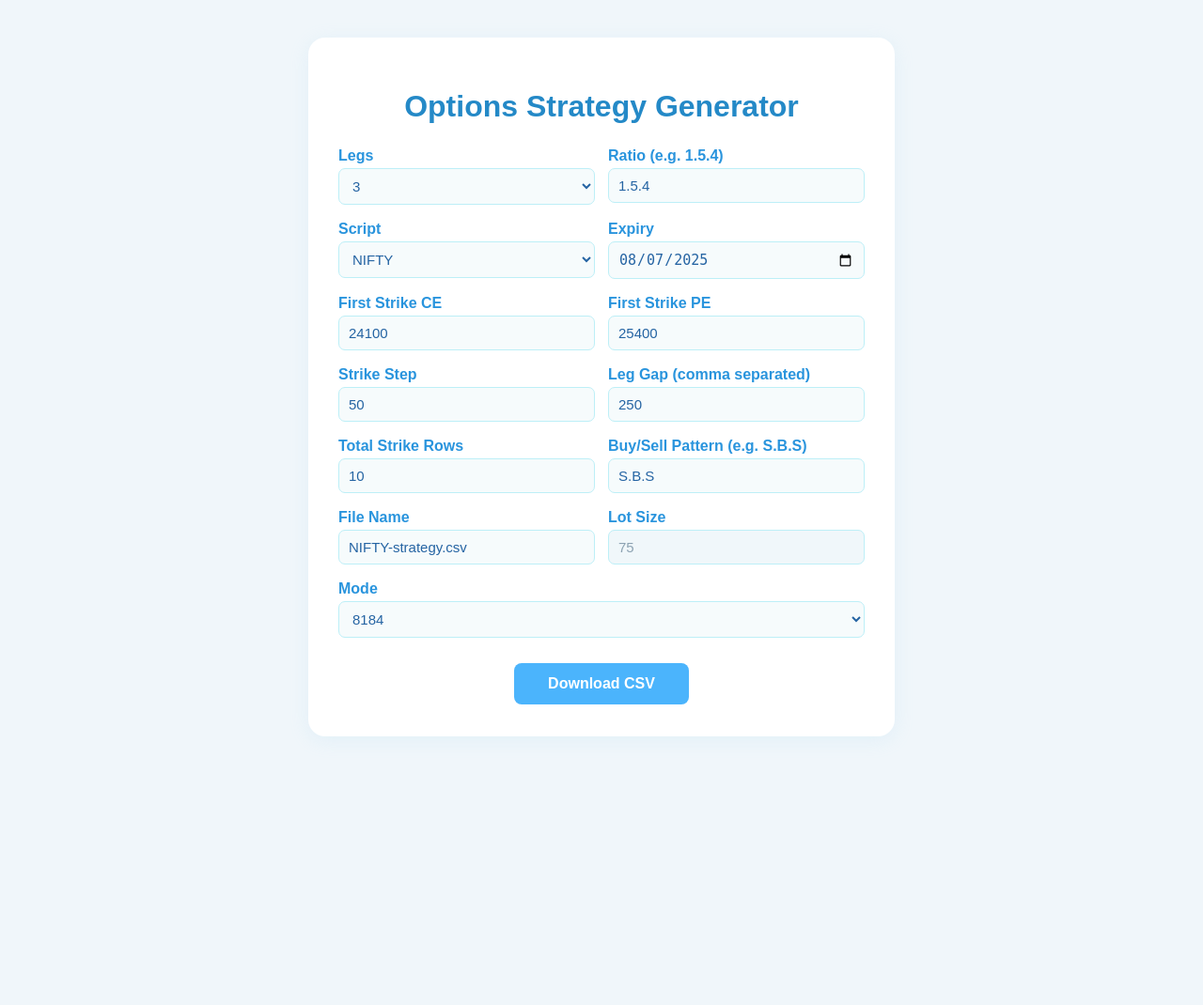
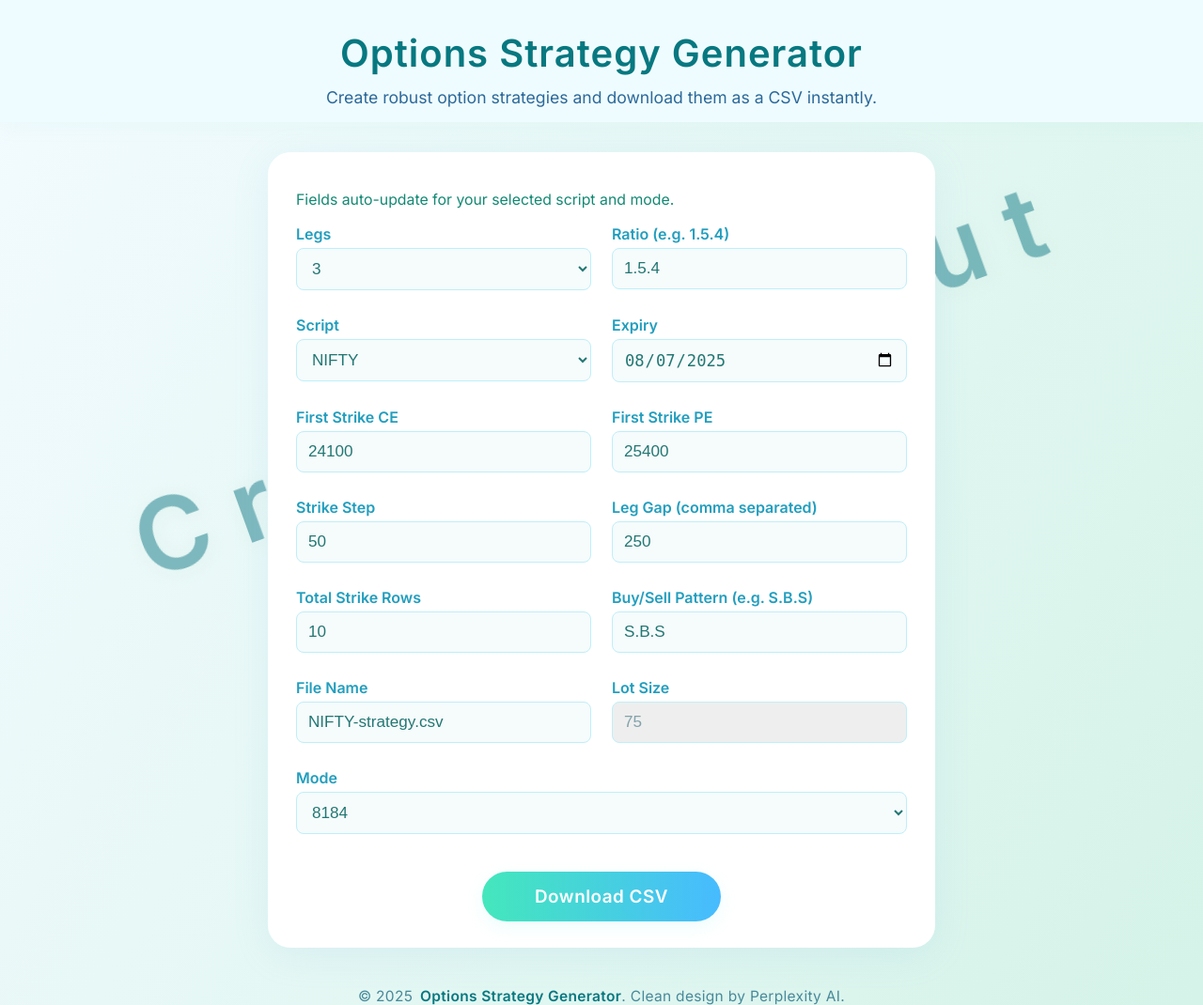
Before and after one commit to mohitrajput9800/Optionstrategy, a Flask app: page / in a window 1280 px wide. Shown: the whole page at 94% size. Before the commit the page ends 784 px from the top, so only its background shows below. Run offline with Flask 3, Linux system fonts and the light colour scheme.

Commit message:
Update form.html

```diff
--- a/templates/form.html
+++ b/templates/form.html
@@ -4,24 +4,173 @@
   <meta charset="UTF-8">
   <title>Options Strategy Generator</title>
   <meta name="viewport" content="width=device-width,initial-scale=1">
+  <link href="https://fonts.googleapis.com/css?family=Inter:400,600&display=swap" rel="stylesheet">
   <style>
-        body { font-family: Arial, sans-serif; background: #f0f6fa; }
-        .container { max-width: 560px; margin: 40px auto; background: #fff; border-radius: 18px; box-shadow: 0 4px 20px #acdcf633; padding: 34px 32px; }
-        h1 { color: #2489c7; text-align: center; margin-bottom: 25px; }
-        .row { display: flex; gap: 14px; margin-bottom: 15px; flex-wrap: wrap;}
-        .col { flex: 1; min-width: 200px; display: flex; flex-direction: column;}
-        label { color: #2994dd; font-weight: 700; margin-bottom: 4px;}
-        input, select { font-size: 15px; padding: 9px 10px; border-radius: 7px; border: 1px solid #bdeff7; margin-bottom: 2px; background: #f6fbfc; color: #2564a3;}
-        input[readonly] {background: #f0f7fa; color: #8ca2b2;}
-        button { background: #4bb4fc; color: #fff; border: none; border-radius: 8px; padding: 13px 36px; font-weight: 600; cursor: pointer; margin: 0 4px; font-size:16px;}
-        .actions { text-align: center; margin-top: 25px;}
-        @media (max-width: 650px){ .row{flex-direction:column;} .container{padding:14px 4vw;} }
+    body {
+      background: linear-gradient(120deg, #f3fbff 0%, #d5f3e8 100%);
+      font-family: 'Inter', Arial, sans-serif;
+      margin: 0;
+      min-height: 100vh;
+      color: #233658;
+      position: relative;
+      overflow-x: hidden;
+    }
+    .watermark {
+      position: fixed;
+      left: 0; top: 0;
+      width: 100vw; height: 100vh;
+      z-index: 0;
+      pointer-events: none;
+      display: flex;
+      align-items: center;
+      justify-content: center;
+      font-size: 7vw;
+      color: #117883;
+      opacity: 0.5;
+      font-weight: 900;
+      font-family: 'Inter', Arial, sans-serif;
+      letter-spacing: 0.27em;
+      user-select: none;
+      white-space: nowrap;
+      transform: rotate(-20deg) scale(1.2);
+      text-shadow: 1px 2px 16px #d4eee3;
+    }
+    header {
+      text-align: center;
+      padding: 32px 0 16px 0;
+      background: #effcff;
+      box-shadow: 0 4px 18px #b0e6db1a;
+      position: relative;
+      z-index: 2;
+    }
+    header h1 {
+      font-size: 2.5rem;
+      margin: 0;
+      color: #077880;
+      letter-spacing: 1px;
+      font-weight: 700;
+    }
+    header p {
+      font-size: 1.1rem;
+      color: #2b699a;
+      margin: 12px 0 0 0;
+    }
+    .container {
+      max-width: 650px;
+      margin: 32px auto 36px auto;
+      background: #fff;
+      border-radius: 24px;
+      box-shadow: 0 8px 38px #86c0e924;
+      padding: 38px 30px 28px 30px;
+      position: relative;
+      z-index: 2;
+    }
+    form {
+      width: 100%;
+    }
+    .row {
+      display: flex;
+      gap: 22px;
+      margin-bottom: 19px;
+      flex-wrap: wrap;
+    }
+    .col {
+      flex: 1;
+      min-width: 220px;
+      display: flex;
+      flex-direction: column;
+      margin-bottom: 7px;
+    }
+    label {
+      color: #229ebe;
+      font-weight: 600;
+      margin-bottom: 5px;
+      font-size: 1rem;
+    }
+    input, select {
+      font-size: 1.07rem;
+      border: 1.45px solid #bdeff9;
+      border-radius: 8px;
+      padding: 11px 12px;
+      background: #f6fbfc;
+      color: #227773;
+      outline: none;
+      margin-bottom: 1px;
+      transition: border 0.18s;
+    }
+    input:focus, select:focus {
+      border-color: #44e7bc;
+      background: #ecfff7;
+    }
+    input[readonly] {
+      background: #eeeeee;
+      color: #82a2aa;
+    }
+    .actions {
+      text-align: center;
+      margin-top: 32px;
+    }
+    button {
+      background: linear-gradient(90deg, #44e7bc, #47bbff);
+      color: #fff;
+      font-size: 1.18rem;
+      font-family: inherit;
+      border-radius: 50px;
+      border: none;
+      padding: 15px 56px;
+      cursor: pointer;
+      font-weight: 600;
+      letter-spacing: 0.5px;
+      box-shadow: 0 6px 18px #79e7e722;
+      transition: background 0.18s, transform 0.13s;
+    }
+    button:hover {
+      background: linear-gradient(90deg, #3fd4ae, #2bb2f9);
+      transform: translateY(-2px) scale(1.025);
+    }
+    .note {
+      color: #128973;
+      font-size: 0.99rem;
+      margin: 3px 0 17px 0;
+    }
+    footer {
+      text-align: center;
+      font-size: 0.97rem;
+      color: #47899a;
+      margin-top: 42px;
+      letter-spacing: 0.3px;
+      font-weight: 400;
+      z-index: 2;
+      position: relative;
+    }
+    .brand {
+      font-weight: 700;
+      color: #077880;
+      letter-spacing: 0.34px;
+      margin-left: 3px;
+    }
+    @media (max-width: 700px){
+      .container{padding:18px 2vw;}
+      .watermark {font-size: 13vw;}
+    }
+    @media (max-width: 550px){
+      .row{flex-direction:column;}
+      .container{padding:12px 0;}
+      header h1{font-size:2rem;}
+      .watermark {font-size: 18vw;}
+    }
   </style>
 </head>
 <body>
+<div class="watermark">Credit Rajput</div>
+<header>
+  <h1>Options Strategy Generator</h1>
+  <p>Create robust option strategies and download them as a CSV instantly.</p>
+</header>
 <div class="container">
-    <h1>Options Strategy Generator</h1>
   <form method="post" action="/generate">
+    <div class="note">Fields auto-update for your selected script and mode.</div>
+
     <div class="row">
       <div class="col">
         <label for="legs">Legs</label>
@@ -107,9 +256,11 @@
     </div>
   </form>
 </div>
-
-<!-- Script for strike/autofill and lot size -->
+<footer>
+  &copy; 2025 <span class="brand">Options Strategy Generator</span>. Clean design by Perplexity AI.
+</footer>
 <script>
+// Auto-fills strike fields based on script selection
 function updateStrikeFields() {
     const script = document.getElementById('script').value;
     let ce = 24100, pe = 25400;
```
Lines whose indentation alone changed are shown as unchanged.
